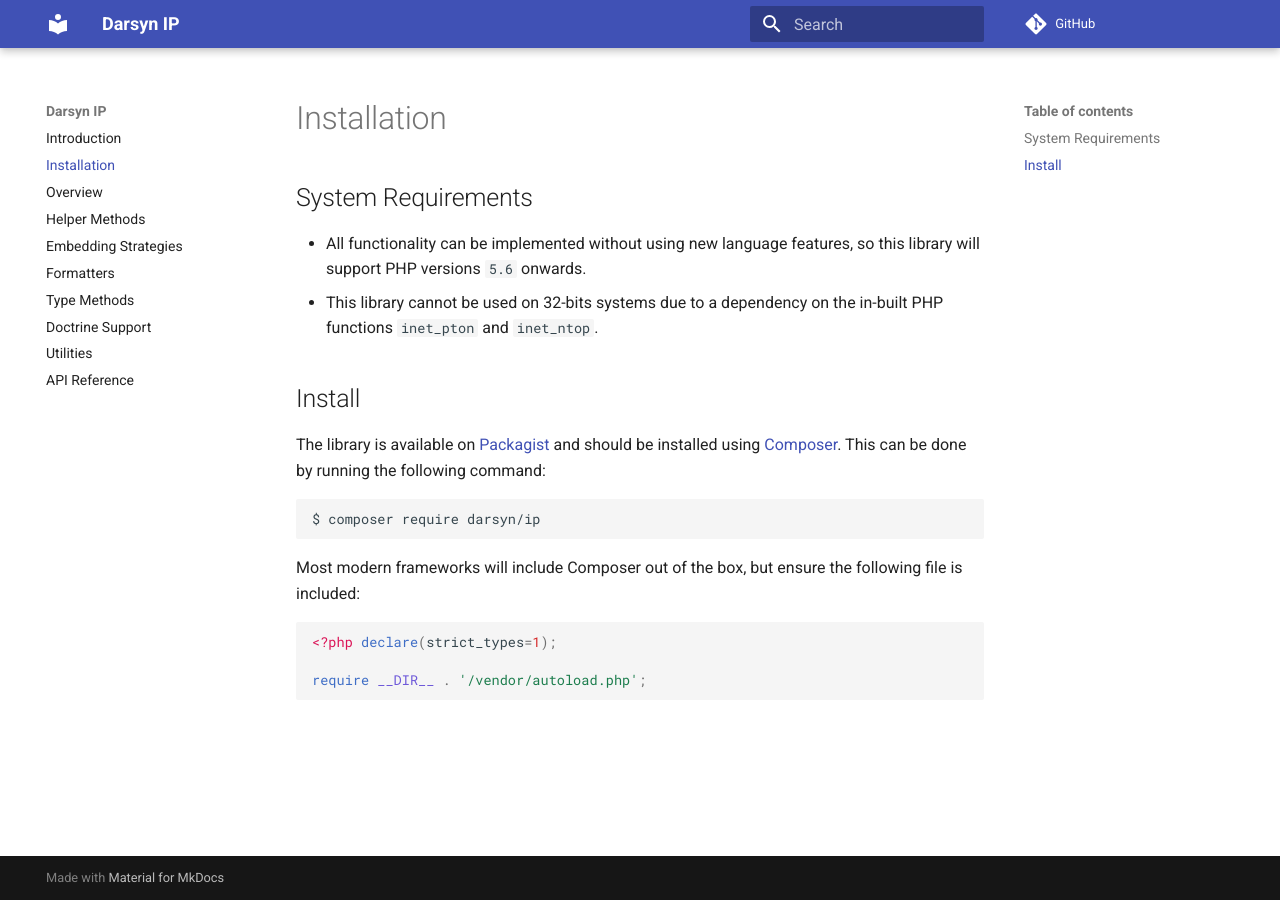
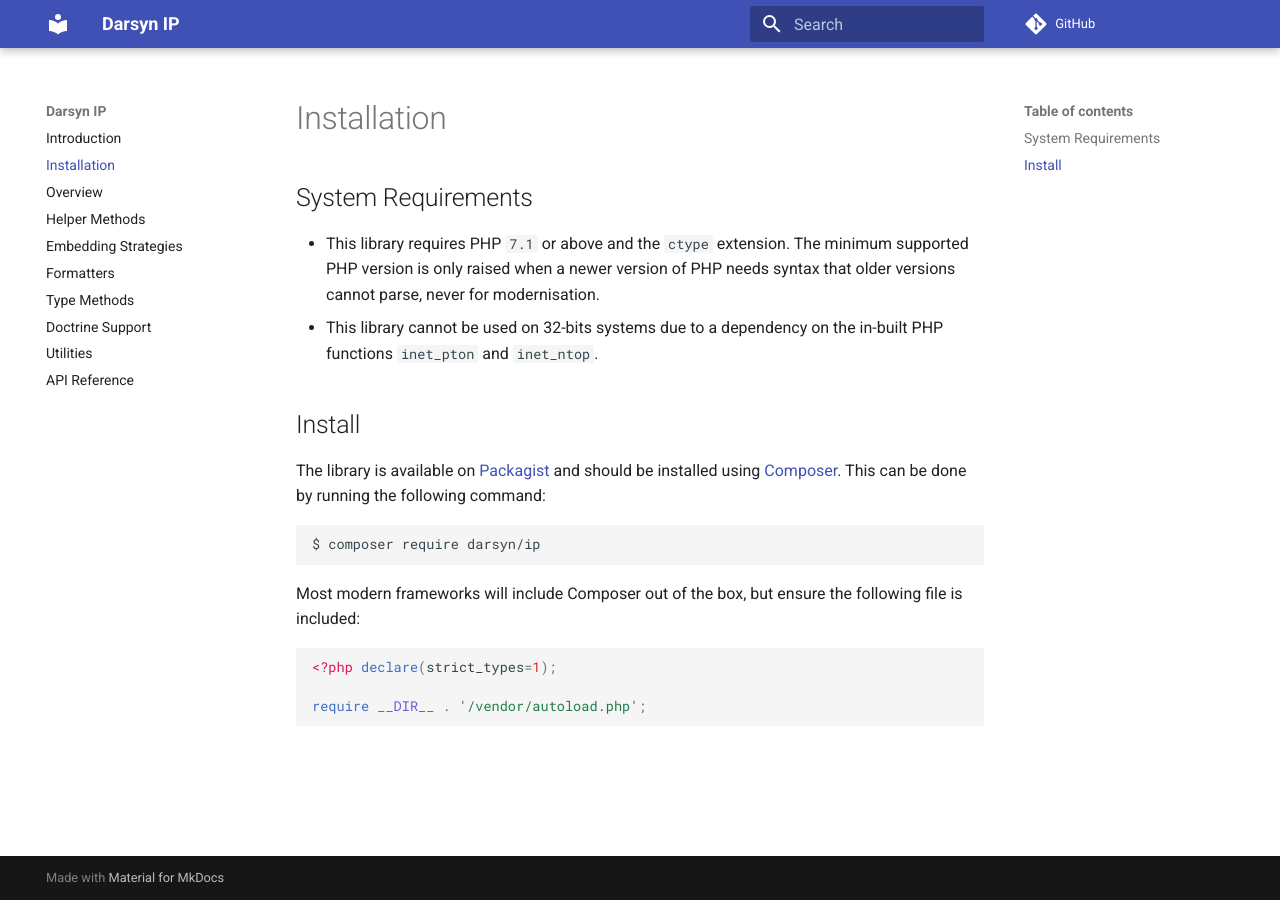
Before and after one commit to darsyn/ip, an MkDocs documentation site: the page built from docs/02-installation.md, in a window 1280 px wide. Built offline with MkDocs 1.6.1 and Material for MkDocs 9.7.7, drawn with Linux system fonts in a browser that asks for light colours; comment, search, counter and statistics services are not loaded.

Commit message:
docs(install): 📚 state the PHP 7.1 floor and ctype requirement
the page still described the `5.x` requirements

```diff
--- a/docs/02-installation.md
+++ b/docs/02-installation.md
@@ -2,8 +2,9 @@
 
 ## System Requirements
 
-- All functionality can be implemented without using new language features, so
-  this library will support PHP versions `5.6` onwards.
+- This library requires PHP `7.1` or above and the `ctype` extension. The
+  minimum supported PHP version is only raised when a newer version of PHP
+  needs syntax that older versions cannot parse, never for modernisation.
 - This library cannot be used on 32-bits systems due to a dependency on the
   in-built PHP functions `inet_pton` and `inet_ntop`.
 
```
